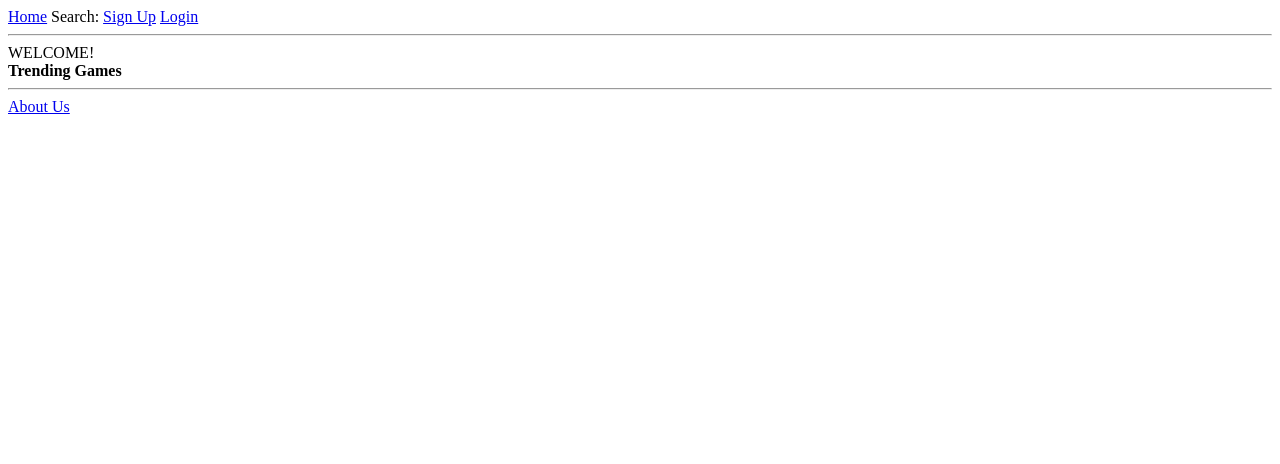
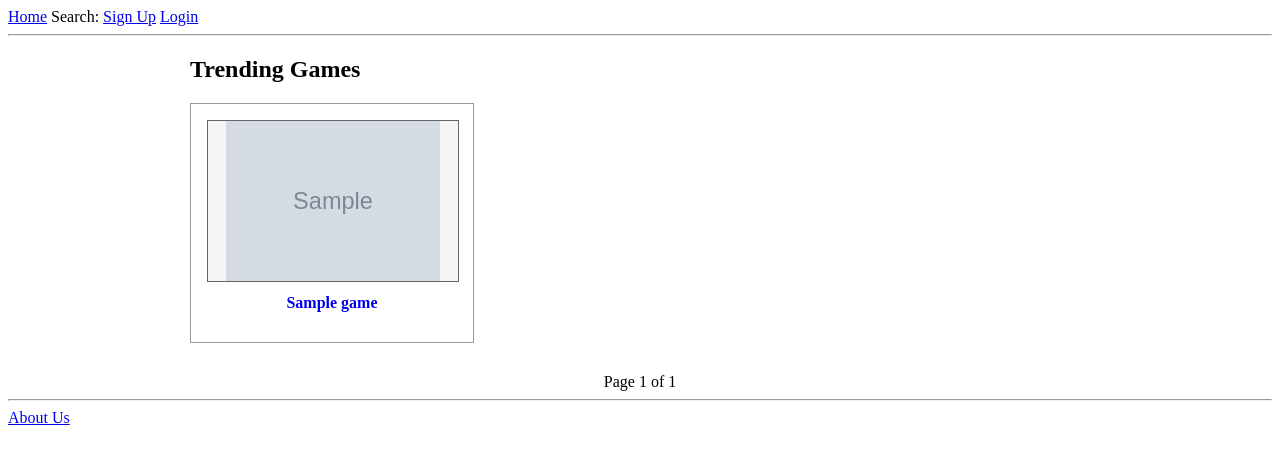
Before and after one commit to JasperHayes/WAD9E, a Django app: page / in a window 1280 px wide. Shown: the top 464 px of the page. Run offline with Django 3.2, Linux system fonts and the light colour scheme; tables that the repository leaves empty hold one stand-in row (values such as "Sample post"); grey boxes marked "Sample" are stand-in pictures.

Commit message:
implement homepage grid and page, created three tests(could be deleted later)

```diff
--- a/GUSpeedruns/views.py
+++ b/GUSpeedruns/views.py
@@ -7,10 +7,21 @@ from GUSpeedruns.models import Game, Run, Comment, UserProfile
 from GUSpeedruns.forms import UserForm, UserProfileForm, UploadGameForm, CommentForm, RunForm
 from datetime import timedelta
 from urllib.parse import urlparse, parse_qs
+from django.core.paginator import Paginator
 
 def homepage(request):
-    response = render(request, 'GUSpeedruns/homepage.html')
-    return(response)
+    game_list = Game.objects.order_by('-views', 'name')
+
+    paginator = Paginator(game_list, 9)
+    page_number = request.GET.get('page')
+    page_obj = paginator.get_page(page_number)
+
+    context_dict = {
+        'page_obj': page_obj,
+        'games': page_obj.object_list,
+    }
+
+    return render(request, 'GUSpeedruns/homepage.html', context=context_dict)
 
 def about(request):
     response = render(request, 'GUSpeedruns/about.html')
--- a/templates/GUSpeedruns/homepage.html
+++ b/templates/GUSpeedruns/homepage.html
@@ -5,9 +5,115 @@
 {% endblock %}
 
 {% block body_block %}
-    <div>
-        WELCOME!
-        <br />
-        <strong> Trending Games </strong>
+<style>
+    .homepage-wrapper {
+        width: 900px;
+        margin: 0 auto;
+    }
+
+    .homepage-title {
+        margin-bottom: 20px;
+    }
+
+    .game-grid {
+        display: grid;
+        grid-template-columns: repeat(3, 1fr);
+        gap: 24px;
+    }
+
+    .game-card {
+        border: 1px solid #999;
+        padding: 16px;
+        text-align: center;
+        min-height: 240px;
+        box-sizing: border-box;
+    }
+
+    .game-image-box {
+        width: 100%;
+        height: 160px;
+        border: 1px solid #666;
+        display: flex;
+        align-items: center;
+        justify-content: center;
+        overflow: hidden;
+        margin-bottom: 12px;
+        background-color: #f5f5f5;
+    }
+
+    .game-image-box img {
+        max-width: 100%;
+        max-height: 100%;
+        object-fit: cover;
+    }
+
+    .game-placeholder {
+        color: #666;
+        font-size: 14px;
+    }
+
+    .game-name {
+        font-weight: bold;
+        margin-top: 8px;
+    }
+
+    .game-name a {
+        text-decoration: none;
+    }
+
+    .pagination {
+        margin-top: 30px;
+        text-align: center;
+    }
+
+    .pagination a,
+    .pagination span {
+        display: inline-block;
+        margin: 0 6px;
+    }
+</style>
+
+<div class="homepage-wrapper">
+    <div class="homepage-title">
+        <h2>Trending Games</h2>
     </div>
+
+    {% if games %}
+        <div class="game-grid">
+            {% for game in games %}
+                <div class="game-card">
+                    <div class="game-image-box">
+                        {% if game.image %}
+                            <img src="{{ game.image.url }}" alt="{{ game.name }}">
+                        {% else %}
+                            <span class="game-placeholder">No Image</span>
+                        {% endif %}
+                    </div>
+
+                    <div class="game-name">
+                        <a href="{% url 'GUSpeedruns:show_game' game.slug_name %}">
+                            {{ game.name }}
+                        </a>
+                    </div>
+                </div>
+            {% endfor %}
+        </div>
+
+        <div class="pagination">
+            {% if page_obj.has_previous %}
+                <a href="?page=1">First</a>
+                <a href="?page={{ page_obj.previous_page_number }}">Previous</a>
+            {% endif %}
+
+            <span>Page {{ page_obj.number }} of {{ page_obj.paginator.num_pages }}</span>
+
+            {% if page_obj.has_next %}
+                <a href="?page={{ page_obj.next_page_number }}">Next</a>
+                <a href="?page={{ page_obj.paginator.num_pages }}">Last</a>
+            {% endif %}
+        </div>
+    {% else %}
+        <p>No games available.</p>
+    {% endif %}
+</div>
 {% endblock %}
```
